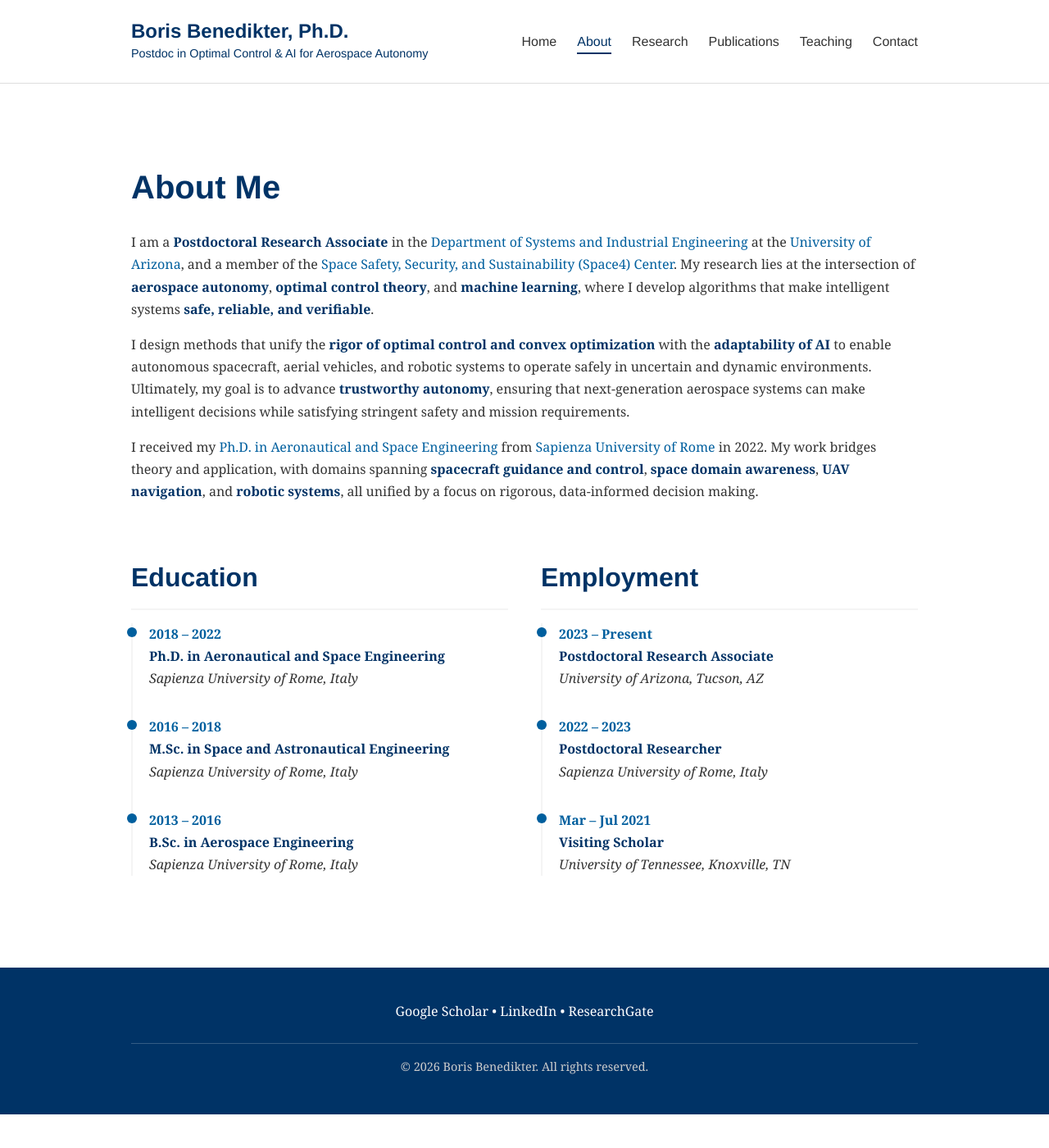
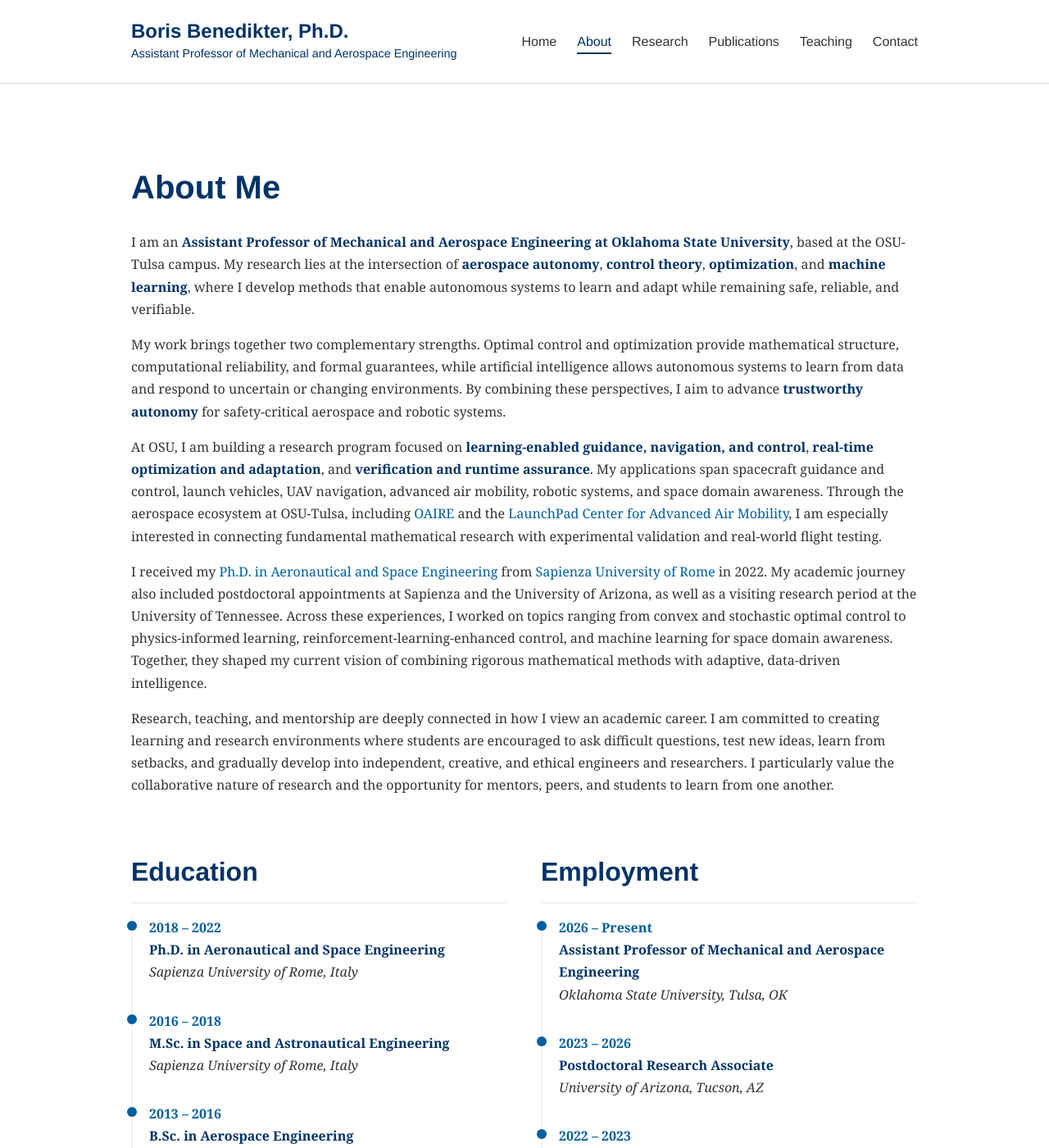
Before and after one commit to borisbenedikter/borisbenedikter.github.io, a Jekyll site: the page built from about.md, in a window 1280 px wide and 1400 px high. Shown: the whole window at 82% size. Built offline with Jekyll 4.4.1, drawn with Linux system fonts in a browser that asks for light colours.

Commit message:
about + headline for prof

```diff
--- a/_config.yml
+++ b/_config.yml
@@ -1,8 +1,8 @@
 # _config.yml
 title: "Boris Benedikter, Ph.D."
-subtitle: "Postdoc in Optimal Control & AI for Aerospace Autonomy"
+subtitle: "Assistant Professor of Mechanical and Aerospace Engineering"
 author: "Boris Benedikter"
-description: "Official website of Boris Benedikter, a postdoctoral researcher at the University of Arizona specializing in trustworthy aerospace autonomy, real-time guidance, optimal control, and machine learning. Explore my research, publications, and teaching philosophy."
+description: "Official website of Boris Benedikter, Assistant Professor of Mechanical and Aerospace Engineering at Oklahoma State University. Research in trustworthy aerospace autonomy, optimal control, convex optimization, machine learning, and guidance, navigation, and control."
 
 plugins:
   - jekyll-scholar
--- a/about.md
+++ b/about.md
@@ -7,11 +7,15 @@ title: About | Boris Benedikter, Ph.D.
 
 # About Me
 
-I am a **Postdoctoral Research Associate** in the [Department of Systems and Industrial Engineering](https://sie.arizona.edu/){:target="_blank" rel="noopener noreferrer"} at the [University of Arizona](https://www.arizona.edu/){:target="_blank" rel="noopener noreferrer"}, and a member of the [Space Safety, Security, and Sustainability (Space4) Center](https://s4.arizona.edu/){:target="_blank" rel="noopener noreferrer"}. My research lies at the intersection of **aerospace autonomy**, **optimal control theory**, and **machine learning**, where I develop algorithms that make intelligent systems **safe, reliable, and verifiable**.
+I am an **Assistant Professor of Mechanical and Aerospace Engineering at Oklahoma State University**, based at the OSU-Tulsa campus. My research lies at the intersection of **aerospace autonomy**, **control theory**, **optimization**, and **machine learning**, where I develop methods that enable autonomous systems to learn and adapt while remaining safe, reliable, and verifiable.
 
-I design methods that unify the **rigor of optimal control and convex optimization** with the **adaptability of AI** to enable autonomous spacecraft, aerial vehicles, and robotic systems to operate safely in uncertain and dynamic environments. Ultimately, my goal is to advance **trustworthy autonomy**, ensuring that next-generation aerospace systems can make intelligent decisions while satisfying stringent safety and mission requirements.
+My work brings together two complementary strengths. Optimal control and optimization provide mathematical structure, computational reliability, and formal guarantees, while artificial intelligence allows autonomous systems to learn from data and respond to uncertain or changing environments. By combining these perspectives, I aim to advance **trustworthy autonomy** for safety-critical aerospace and robotic systems.
 
-I received my [Ph.D. in Aeronautical and Space Engineering](https://phd.uniroma1.it/web/AERONAUTICS-AND-SPACE-ENGINEERING_nD3556_EN.aspx){:target="_blank" rel="noopener noreferrer"} from [Sapienza University of Rome](https://www.uniroma1.it/en/pagina-strutturale/home){:target="_blank" rel="noopener noreferrer"} in 2022. My work bridges theory and application, with domains spanning **spacecraft guidance and control**, **space domain awareness**, **UAV navigation**, and **robotic systems**, all unified by a focus on rigorous, data-informed decision making.
+At OSU, I am building a research program focused on **learning-enabled guidance, navigation, and control**, **real-time optimization and adaptation**, and **verification and runtime assurance**. My applications span spacecraft guidance and control, launch vehicles, UAV navigation, advanced air mobility, robotic systems, and space domain awareness. Through the aerospace ecosystem at OSU-Tulsa, including [OAIRE](https://go.okstate.edu/aerospace) and the [LaunchPad Center for Advanced Air Mobility](https://go.okstate.edu/aerospace/centers/launchpad), I am especially interested in connecting fundamental mathematical research with experimental validation and real-world flight testing.
+
+I received my [Ph.D. in Aeronautical and Space Engineering](https://phd.uniroma1.it/web/AERONAUTICS-AND-SPACE-ENGINEERING_nD3556_EN.aspx){:target="_blank" rel="noopener noreferrer"} from [Sapienza University of Rome](https://www.uniroma1.it/en/pagina-strutturale/home){:target="_blank" rel="noopener noreferrer"} in 2022. My academic journey also included postdoctoral appointments at Sapienza and the University of Arizona, as well as a visiting research period at the University of Tennessee. Across these experiences, I worked on topics ranging from convex and stochastic optimal control to physics-informed learning, reinforcement-learning-enhanced control, and machine learning for space domain awareness. Together, they shaped my current vision of combining rigorous mathematical methods with adaptive, data-driven intelligence.
+
+Research, teaching, and mentorship are deeply connected in how I view an academic career. I am committed to creating learning and research environments where students are encouraged to ask difficult questions, test new ideas, learn from setbacks, and gradually develop into independent, creative, and ethical engineers and researchers. I particularly value the collaborative nature of research and the opportunity for mentors, peers, and students to learn from one another.
 
 <div class="grid-container">
     <div>
@@ -38,7 +42,12 @@ I received my [Ph.D. in Aeronautical and Space Engineering](https://phd.uniroma1
         <h2>Employment</h2>
         <ul class="timeline">
             <li>
-                <div class="date">2023 – Present</div>
+                <div class="date">2026 – Present</div>
+                <strong>Assistant Professor of Mechanical and Aerospace Engineering</strong>
+                <div class="institution">Oklahoma State University, Tulsa, OK</div>
+            </li>
+            <li>
+                <div class="date">2023 – 2026</div>
                 <strong>Postdoctoral Research Associate</strong>
                 <div class="institution">University of Arizona, Tucson, AZ</div>
             </li>
```
